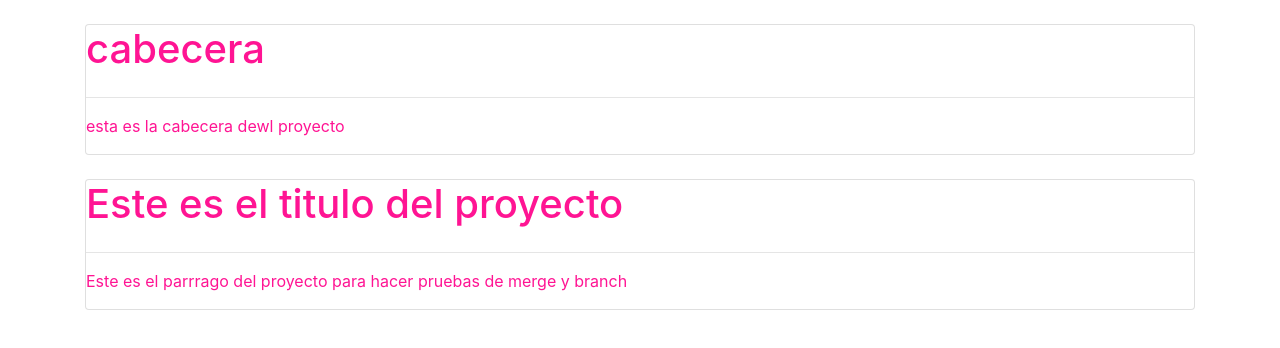
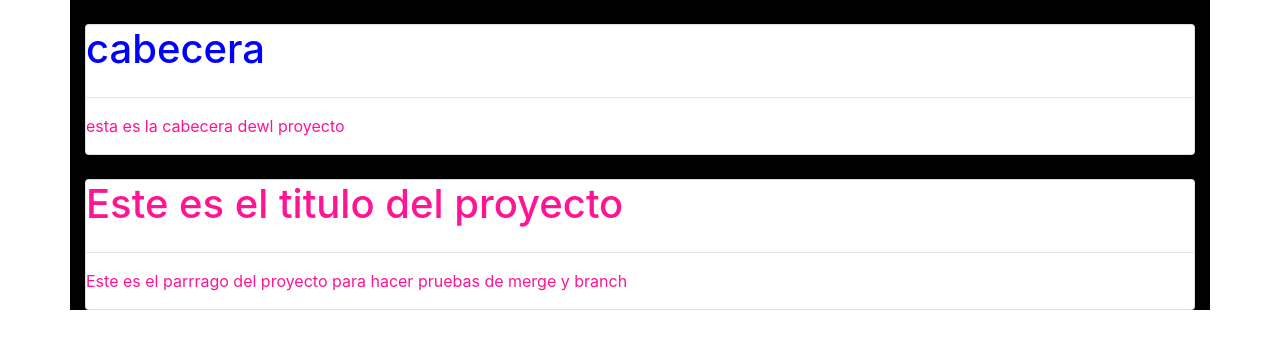
Before and after one commit to juanncode/hyperblog, a plain HTML site: page index.html in a window 1280 px wide. Drawn offline with nearby package versions, Linux system fonts and the light colour scheme.

Commit message:
Finalizada la cabezera con color azul

```diff
--- a/css/estilos.css
+++ b/css/estilos.css
@@ -1,8 +1,13 @@
 body {
   text-align: center;
   color: deeppink;
+
   font-family: "Franklin Gothic Medium";
 }
 .container {
   color: deeppink;
+  background: black;
 }
+.cabecera {
+  color: blue;
+}
--- a/index.html
+++ b/index.html
@@ -17,14 +17,14 @@
   <body>
     <div class="container">
       <br />
-      <div class="card">
-        <h1>cabecera</h1>
+      <div class=" card ">
+        <h1 class="cabecera">cabecera</h1>
         <hr />
         <p>
           esta es la cabecera dewl proyecto
         </p>
-    </div>
-    <br />
+      </div>
+      <br />
       <div class="card">
         <h1>Este es el titulo del proyecto</h1>
         <hr />
```
